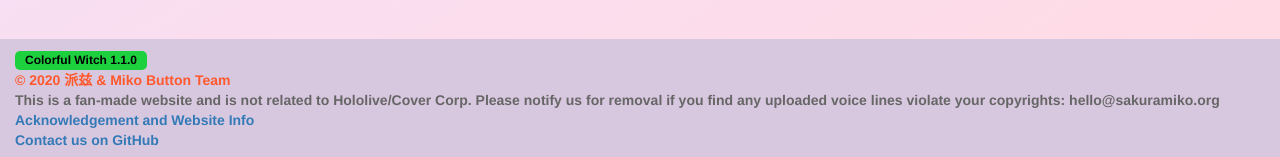
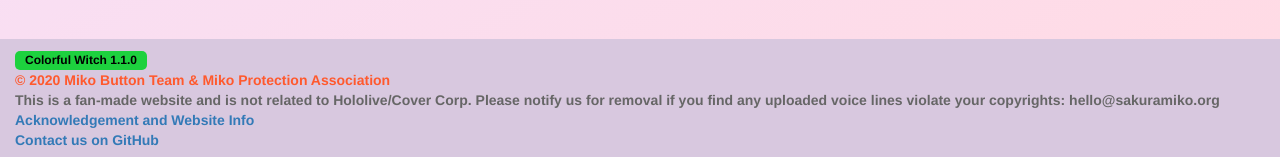
Before and after one commit to vbup-osc/miko-button, a Vue app: page / in a window 1280 px wide. Shown: the part 761-918 px from the top of the page. Built offline with nearby package versions, Linux system fonts and the light colour scheme.

Commit message:
Update footer & README

```diff
--- a/src/locales/en-US.js
+++ b/src/locales/en-US.js
@@ -3,7 +3,7 @@ const en_US = {
         version: "Colorful Witch 1.1.0",
         title: "Miko Button",
         info: "Info",
-        author: "© 2020 派兹 & Miko Button Team",
+        author: "© 2020 Miko Button Team & Miko Protection Association",
         null: "Null",
         subscriber: "Current YouTube Subscribers:",
         audioStaff: "Acknowledgement and Website Info",
--- a/src/locales/ja-JP.js
+++ b/src/locales/ja-JP.js
@@ -5,7 +5,7 @@ const ja_JP = {
         info: "通知",
         null: "空",
         subscriber: "現在までのチャンネル登録者人数:",
-        author: "© 2020 派兹 & みこボタンチーム",
+        author: "© 2020 みこボタンチーム & ミコ保護協会",
         audioStaff: "感謝リストとウェブサイト情報",
         toGithub: "Githubに関する貴重なフィードバックを提供してください",
         notOfficial: "このサイトはファンの作品であり、公式とは関係ありません。アップロードした音声ファイルがあなたの権利を侵害している場合は、すぐに削除するように私たちに通知してください:hello@sakuramiko.org",
--- a/src/locales/zh-CN.js
+++ b/src/locales/zh-CN.js
@@ -3,7 +3,7 @@ const zh_CN = {
         version: "Colorful Witch 1.1.0",
         title: "樱按钮",
         info: "信息",
-        author: "© 2020 派兹 & 樱按钮团队",
+        author: "© 2020 樱按钮团队 & 赌鬼巫女保护协会",
         null: "空",
         subscriber: "当前Youtube订阅数为：",
         audioStaff: "鸣谢名单以及网站相关",
```
Also changed, not shown: 1 other file (tests, documents, lock files or other folders).
